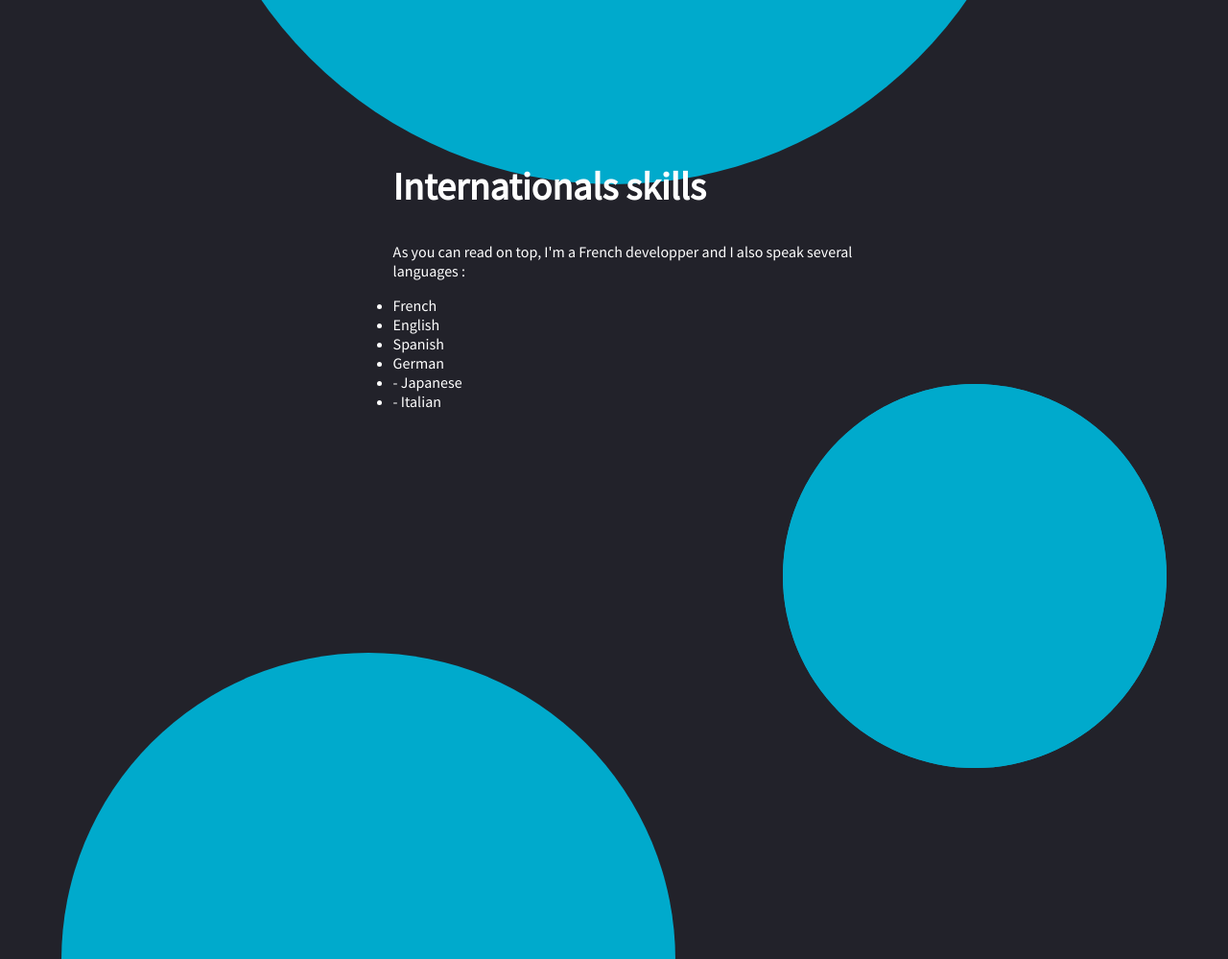
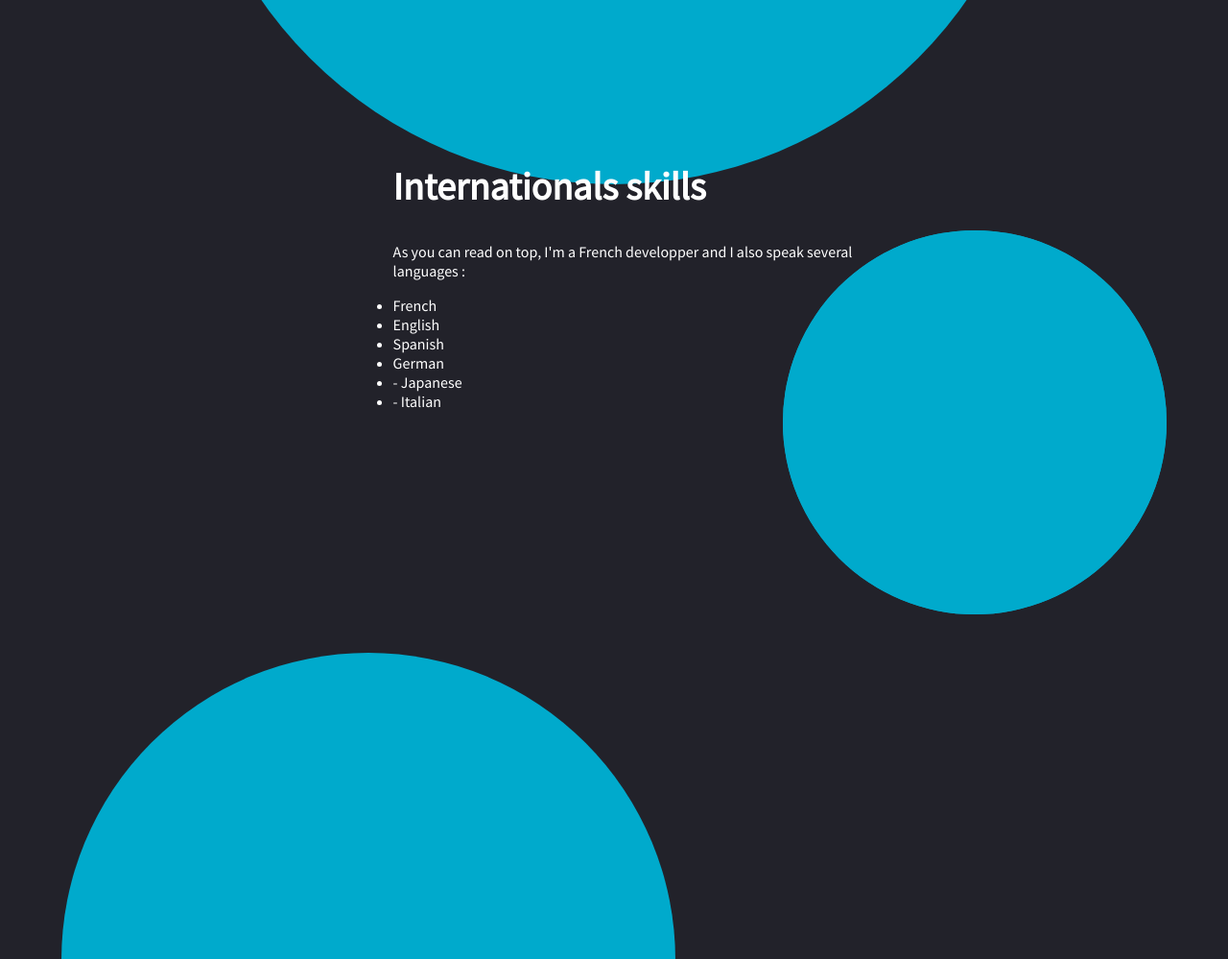
Before and after one commit to TheRedMineTheRedMine/tmp_portfolio, a PHP site: page / in a window 1280 px wide. Shown: the part 2384-3383 px from the top of the page at 96% size. Run offline with PHP 8.4, Linux system fonts and the light colour scheme.

Commit message:
Update style.css

```diff
--- a/assets/css/style.css
+++ b/assets/css/style.css
@@ -281,7 +281,7 @@ main section#lang .circle1 {
     height: 50vh;
     background: #0ac;
     border-radius: 50vw;
-    top: calc(340vh + 4em);
+    top: calc(320vh + 4em);
     right: 5vw;
 }
 
```
